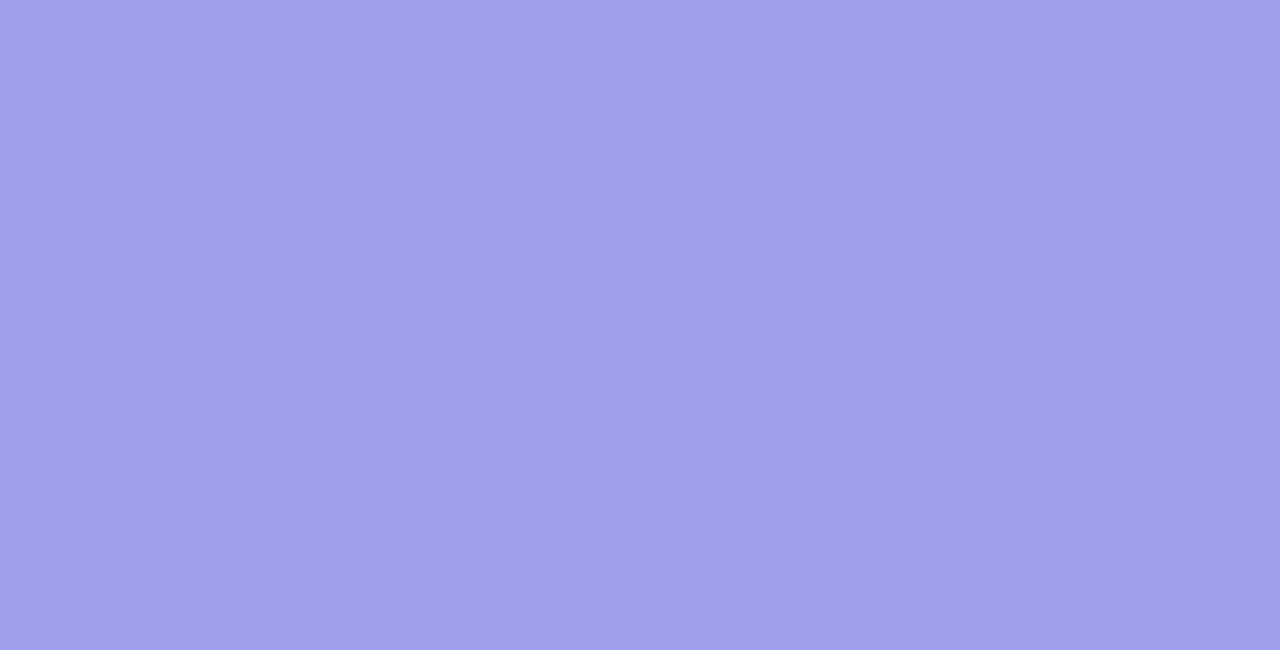
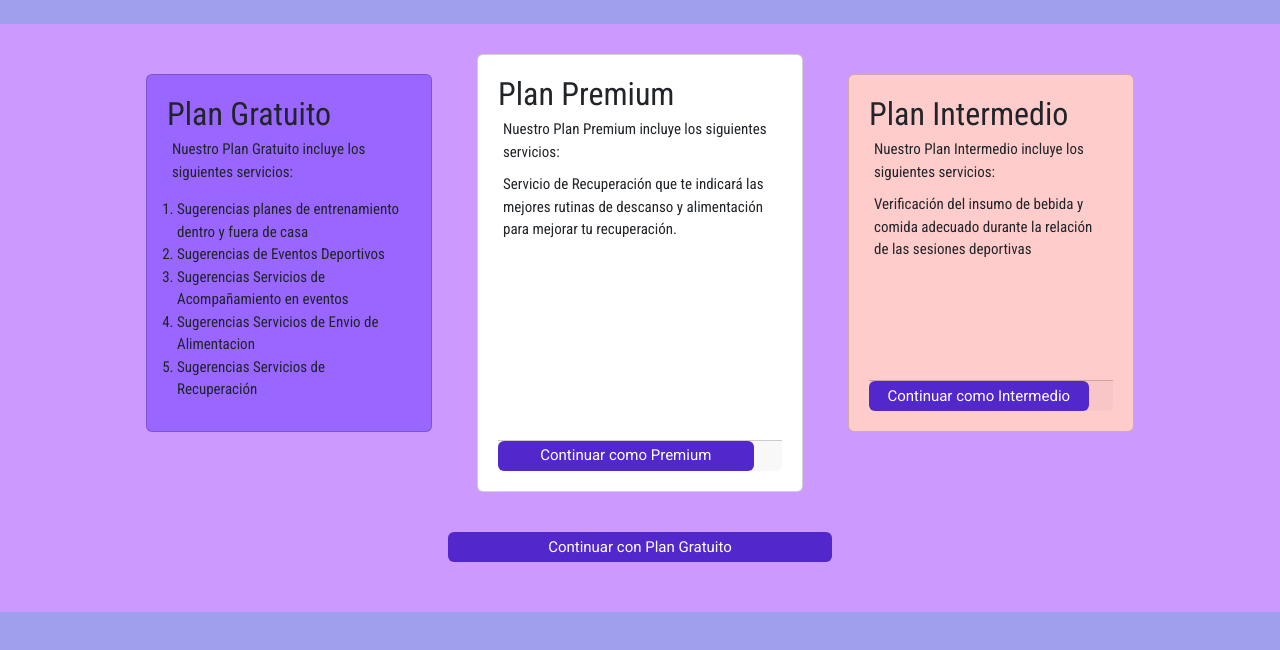
Before and after one commit to MateoBohorquezUniandes/MISW4501-2024-11-14-Proyecto-Final-Angular, an Angular app: page /planesafiliacion in a window 1280 px wide. Before the commit this address led to /. Shown: the top 650 px of the page. Built offline with nearby package versions, Linux system fonts and the light colour scheme.

Commit message:
feat(HU008):Vista Planes de Afiliación OK

```diff
--- a/angular.json
+++ b/angular.json
@@ -106,5 +106,8 @@
         }
       }
     }
+  },
+  "cli": {
+    "analytics": false
   }
 }
--- a/src/app/app.component.html
+++ b/src/app/app.component.html
@@ -1,2 +1,3 @@
 <br />
+
 <router-outlet />
--- a/src/app/app.routes.ts
+++ b/src/app/app.routes.ts
@@ -1,8 +1,12 @@
 import { Routes } from '@angular/router';
 import { LoginComponent } from './login/login.component';
 import { RegistryComponent } from './login/registry/registry.component';
+import { PlanesAfiliacionComponent } from './planesAfiliacion/planesAfiliacion.component';
+import { DeportistaComponent } from './deportista/deportista.component';
 
 export const routes: Routes = [
   { path: '', component: LoginComponent},
-  { path: 'registry', component: RegistryComponent}
+  { path: 'registry', component: RegistryComponent},
+  { path:'planesafiliacion', component: PlanesAfiliacionComponent},
+  { path:'deportista', component: DeportistaComponent}
 ];
--- /dev/null
+++ b/src/app/deportista/deportista.component.html
@@ -0,0 +1,3 @@
+<p>
+  Esta vista corresponde al tablero de control
+</p>
--- /dev/null
+++ b/src/app/deportista/deportista.component.ts
@@ -0,0 +1,15 @@
+import { Component, OnInit } from '@angular/core';
+
+@Component({
+  selector: 'app-deportista',
+  templateUrl: './deportista.component.html',
+  styleUrls: ['./deportista.component.css']
+})
+export class DeportistaComponent implements OnInit {
+
+  constructor() { }
+
+  ngOnInit() {
+  }
+
+}
--- /dev/null
+++ b/src/app/planesAfiliacion/planesAfiliacion.component.css
@@ -0,0 +1,73 @@
+*{
+  margin:0px;
+  padding: 0px;
+  box-sizing: border-box;
+  font-family: "Roboto Condensed";
+}
+
+body{
+  background-color: #CC99FF;
+}
+
+.container {
+  width:85%;
+  margin: 0px auto;
+  padding: 30px;
+
+}
+
+.grid {
+  display: grid;
+  grid-template-columns: repeat(3,1fr);
+  grid-gap:25px;
+}
+
+#CardGratuito {
+  background-color: #9966FF;
+  font-size: 15px;
+  height: 90%;
+  margin: 20px;
+  padding:20px
+}
+
+#CardPremium {
+  background-color: #FFFFFF;
+  font-size: 15px;
+  height: 110%;
+  padding:20px
+}
+
+#CardIntermedio {
+ background-color: #FFCCCC;
+ font-size: 15px;
+ height: 90%;
+ margin: 20px;
+ padding:20px
+}
+
+ol {
+  padding: 10px;
+}
+
+p{
+  padding: 5px;
+}
+
+button {
+  vertical-align: bottom;
+  width: 90%;
+  height: 30px;
+  font-family: 'Roboto';
+  font-size: 15px;
+  background-color: #5227cc;
+  color: white;
+}
+
+#btn_PlanGratuito {
+  width:30%;
+  margin: 50px;
+}
+
+#div_btn_gratuito {
+  text-align: center;
+}
--- /dev/null
+++ b/src/app/planesAfiliacion/planesAfiliacion.component.html
@@ -0,0 +1,72 @@
+<!DOCTYPE html>
+<html>
+  <head>
+    <meta charset="UTF-8">
+    <meta name="viewport"
+          content="width=device-width, initial-scale=1.0">
+</head>
+
+<body>
+  <body>
+
+    <div class="container">
+      <div class ="grid">
+            <div id="CardGratuito" class="card">
+              <h2>Plan Gratuito</h2>
+              <p>Nuestro Plan Gratuito incluye los siguientes servicios: </p>
+              <ol>
+                <li>Sugerencias planes de entrenamiento dentro y fuera de casa</li>
+                <li>Sugerencias de Eventos Deportivos</li>
+                <li>Sugerencias Servicios de Acompañamiento en eventos</li>
+                <li>Sugerencias Servicios de Envio de Alimentacion</li>
+                <li>Sugerencias Servicios de Recuperación</li>
+              </ol>
+            </div>
+            <div id="CardPremium" class="card">
+              <div class="card-body">
+              <h2>Plan Premium</h2>
+              <p>Nuestro Plan Premium incluye los siguientes servicios: </p>
+              <p>Servicio de Recuperación que te indicará las mejores rutinas de descanso y alimentación para
+                mejorar tu recuperación.</p>
+              </div>
+              <div class="card-footer">
+              <button
+                type="button"
+                class="btn btn-primario"
+              >
+                Continuar como Premium
+              </button>
+            </div>
+            </div>
+            <div id="CardIntermedio" class="card">
+              <div class="card-body">
+              <h2>Plan Intermedio</h2>
+              <p>Nuestro Plan Intermedio incluye los siguientes servicios: </p>
+              <p>Verificación del insumo de bebida y comida adecuado durante la relación de las sesiones deportivas</p>
+            </div>
+            <div class="card-footer">
+              <button
+              type="button"
+              class="btn btn-primario"
+            >
+              Continuar como Intermedio
+            </button>
+           </div>
+          </div>
+      </div>
+
+    </div>
+    <div id="div_btn_gratuito">
+      <button id="btn_PlanGratuito"
+      type="button"
+      class="btn btn-primario"
+    >
+      Continuar con Plan Gratuito
+    </button>
+    </div>
+
+
+</body>
+
+</body>
+</html>
--- /dev/null
+++ b/src/app/planesAfiliacion/planesAfiliacion.component.ts
@@ -0,0 +1,15 @@
+import { Component, OnInit } from '@angular/core';
+
+@Component({
+  selector: 'app-planesAfiliacion',
+  templateUrl: './planesAfiliacion.component.html',
+  styleUrls: ['./planesAfiliacion.component.css']
+})
+export class PlanesAfiliacionComponent implements OnInit {
+
+  constructor() { }
+
+  ngOnInit() {
+  }
+
+}
```
Also changed, not shown: src/app/deportista/deportista.module.ts (added, +11 -0 lines), src/app/planesAfiliacion/planesAfiliacion.module.ts (added, +12 -0 lines), src/app/deportista/deportista.component.css (added), 1 other file (tests, documents, lock files or other folders).
